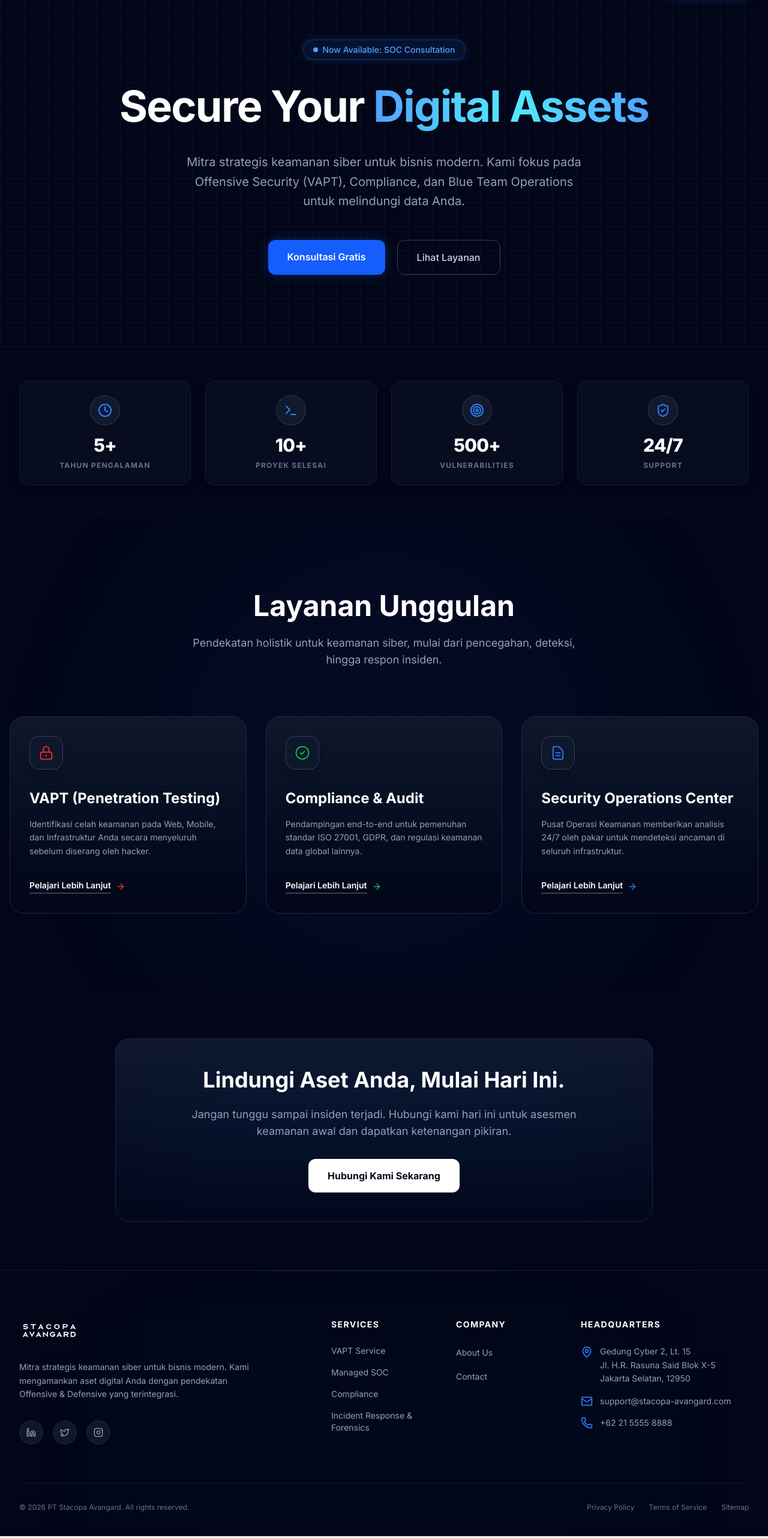
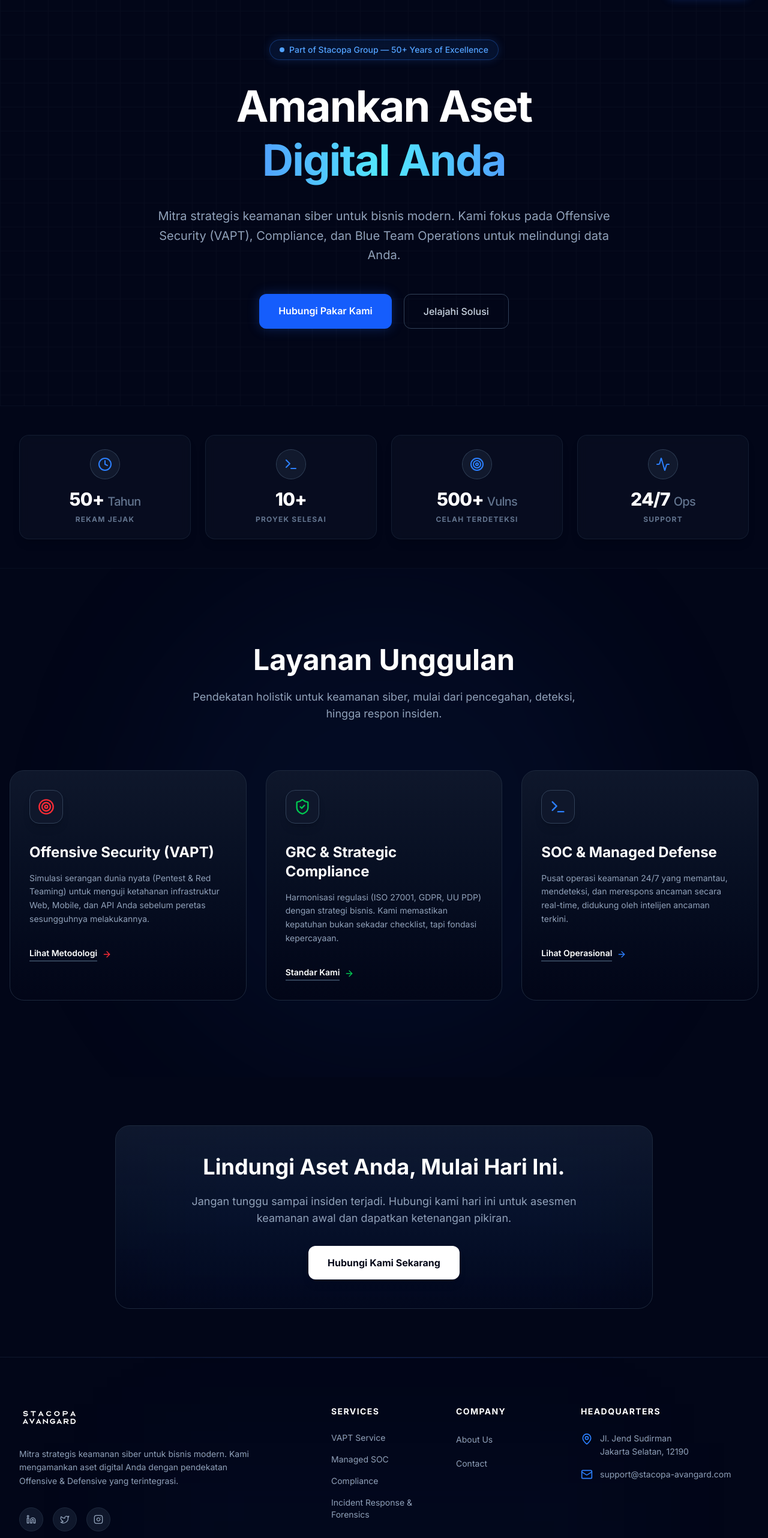
Before and after one commit to fixidn/avg, a Next.js app: page / in a window 1280 px wide. Shown: the part 62-2626 px from the top of the page at 60% size. Built offline with nearby package versions, Linux system fonts and the light colour scheme.

Commit message:
Update Page

```diff
--- a/src/app/contact/page.tsx
+++ b/src/app/contact/page.tsx
@@ -132,12 +132,10 @@ export default function ContactPage() {
   return (
     <div className="bg-slate-950 min-h-screen relative overflow-hidden flex flex-col justify-center py-20 px-4 sm:px-6 lg:px-8 selection:bg-blue-500/30 selection:text-blue-200">
 
-      {/* Background Effect */}
       <div className="absolute top-0 left-1/2 -translate-x-1/2 w-[800px] h-[800px] bg-blue-900/10 blur-[120px] rounded-full pointer-events-none -z-10"></div>
 
       <div className="max-w-7xl mx-auto w-full relative z-10">
 
-        {/* Header Title */}
         <div className="text-center mb-12 lg:mb-16">
           <div className="inline-flex items-center justify-center p-2 bg-slate-900/50 rounded-full mb-6 border border-slate-800 backdrop-blur-sm">
              <span className="w-2 h-2 rounded-full bg-green-500 mr-2 animate-pulse"></span>
@@ -153,10 +151,8 @@ export default function ContactPage() {
 
         <div className="grid grid-cols-1 lg:grid-cols-12 gap-8 lg:gap-12 items-start">
 
-          {/* KOLOM KIRI: INFO KONTAK */}
           <div className="lg:col-span-5 space-y-6 order-2 lg:order-1">
             <div className="bg-slate-900/60 backdrop-blur-md border border-slate-800 rounded-3xl p-8 space-y-8 hover:border-slate-700 transition-colors shadow-xl">
-               {/* Address */}
                <div className="flex items-start group">
                   <div className="p-3 bg-blue-500/10 rounded-xl border border-blue-500/20 mr-5 group-hover:bg-blue-500/20 transition-colors">
                      <MapPin className="h-6 w-6 text-blue-500" />
@@ -164,16 +160,14 @@ export default function ContactPage() {
                   <div>
                      <p className="text-white font-bold text-lg mb-1">Headquarters</p>
                      <p className="text-slate-400 leading-relaxed text-sm">
-                       Gedung Cyber 2, Lt. 15<br/>
-                       Jl. H.R. Rasuna Said Blok X-5<br/>
-                       Jakarta Selatan, 12950
+                       Jl. Jend Sudirman<br/>
+                       Jakarta Selatan, 12190
                      </p>
                   </div>
                </div>
 
                <div className="w-full h-px bg-slate-800/50"></div>
 
-               {/* Email */}
                <div className="flex items-start group">
                   <div className="p-3 bg-blue-500/10 rounded-xl border border-blue-500/20 mr-5 group-hover:bg-blue-500/20 transition-colors">
                      <Mail className="h-6 w-6 text-blue-500" />
@@ -193,7 +187,6 @@ export default function ContactPage() {
             </div>
           </div>
 
-          {/* KOLOM KANAN: FORM */}
           <div className="lg:col-span-7 order-1 lg:order-2">
             <div className="bg-slate-900/80 backdrop-blur-xl border border-slate-800 rounded-3xl p-8 md:p-10 shadow-2xl relative overflow-hidden">
                <div className="absolute top-0 left-0 w-full h-1 bg-gradient-to-r from-blue-500 via-cyan-500 to-blue-500 opacity-50"></div>
@@ -217,7 +210,6 @@ export default function ContactPage() {
                ) : (
                  <form onSubmit={handleSubmit} className="space-y-6" noValidate>
 
-                   {/* Row 1: Name & Email */}
                    <div className="grid grid-cols-1 md:grid-cols-2 gap-6">
                       <div className="space-y-2">
                          <label htmlFor="name" className="text-sm font-semibold text-slate-300 ml-1">Nama Lengkap <span className="text-red-500">*</span></label>
@@ -254,7 +246,6 @@ export default function ContactPage() {
                       </div>
                    </div>
 
-                   {/* Row 2: Phone & Service */}
                    <div className="grid grid-cols-1 md:grid-cols-2 gap-6">
                       <div className="space-y-2">
                          <label htmlFor="phone" className="text-sm font-semibold text-slate-300 ml-1">
@@ -296,7 +287,6 @@ export default function ContactPage() {
                       </div>
                    </div>
 
-                   {/* Message */}
                    <div className="space-y-2">
                      <label htmlFor="message" className="text-sm font-semibold text-slate-300 ml-1">Detail Kebutuhan / Pesan <span className="text-red-500">*</span></label>
                      <textarea
@@ -314,7 +304,6 @@ export default function ContactPage() {
                      )}
                    </div>
 
-                   {/* Submit Button */}
                    <button
                      type="submit"
                      disabled={formStatus === 'submitting'}
--- a/src/app/page.tsx
+++ b/src/app/page.tsx
@@ -1,5 +1,5 @@
 import Link from 'next/link';
-import { ShieldCheck, Target, Terminal, Clock, ArrowRight } from 'lucide-react';
+import { ShieldCheck, Target, Terminal, Clock, ArrowRight, Lock, Activity, Globe } from 'lucide-react';
 
 export default function Home() {
   return (
@@ -10,7 +10,7 @@ export default function Home() {
       ========================================= */}
       <section className="relative flex flex-col items-center justify-center pt-32 pb-32 px-4 text-center overflow-hidden">
 
-        <div className="absolute inset-0 z-0 opacity-20 pointer-events-none"
+        <div className="absolute inset-0 z-0 opacity-10 pointer-events-none"
              style={{
                backgroundImage: 'linear-gradient(#334155 1px, transparent 1px), linear-gradient(to right, #334155 1px, transparent 1px)',
                backgroundSize: '40px 40px'
@@ -20,16 +20,19 @@ export default function Home() {
         <div className="absolute inset-0 z-0 bg-[radial-gradient(circle_at_center,_var(--tw-gradient-stops))] from-slate-900/0 via-slate-950/60 to-slate-950 pointer-events-none"></div>
 
         <div className="relative z-10 max-w-5xl mx-auto">
-          <div className="inline-flex items-center rounded-full border border-blue-500/30 bg-blue-500/10 px-4 py-1.5 text-sm font-medium text-blue-400 mb-8 backdrop-blur-md shadow-[0_0_15px_rgba(59,130,246,0.2)]">
+          <div className="inline-flex items-center rounded-full border border-blue-500/30 bg-blue-500/10 px-4 py-1.5 text-sm font-medium text-blue-400 mb-8 backdrop-blur-md shadow-[0_0_15px_rgba(59,130,246,0.2)] animate-fade-in-up">
             <span className="flex h-2 w-2 rounded-full bg-blue-400 mr-2 animate-pulse"></span>
-            Now Available: SOC Consultation
+            Part of Stacopa Group — 50+ Years of Excellence
           </div>
 
           <h1 className="text-5xl md:text-7xl font-bold mb-8 text-white tracking-tight leading-tight">
-            Secure Your <span className="text-transparent bg-clip-text bg-gradient-to-r from-blue-400 via-cyan-300 to-blue-400 animate-gradient-x">Digital Assets</span>
+            Amankan Aset <br />
+            <span className="text-transparent bg-clip-text bg-gradient-to-r from-blue-400 via-cyan-300 to-blue-400 animate-gradient-x">
+              Digital Anda
+            </span>
           </h1>
 
-          <p className="text-lg md:text-xl text-slate-400 max-w-2xl mx-auto mb-12 leading-relaxed">
+          <p className="text-lg md:text-xl text-slate-400 max-w-3xl mx-auto mb-12 leading-relaxed">
             Mitra strategis keamanan siber untuk bisnis modern. Kami fokus pada Offensive Security (VAPT), Compliance, dan Blue Team Operations untuk melindungi data Anda.
           </p>
 
@@ -38,29 +41,29 @@ export default function Home() {
               href="/contact"
               className="px-8 py-4 bg-blue-600 text-white rounded-xl font-semibold hover:bg-blue-500 transition-all shadow-[0_0_20px_rgba(37,99,235,0.3)] hover:shadow-[0_0_30px_rgba(37,99,235,0.5)] hover:-translate-y-1"
             >
-              Konsultasi Gratis
+              Hubungi Pakar Kami
             </Link>
             <Link
               href="/services"
               className="px-8 py-4 border border-slate-700 text-slate-300 rounded-xl font-medium hover:bg-slate-800 hover:text-white transition-all hover:border-slate-500 hover:-translate-y-1"
             >
-              Lihat Layanan
+              Jelajahi Solusi
             </Link>
           </div>
         </div>
       </section>
 
       {/* =========================================
-          2. STATS SECTION
+          2. STATS SECTION (Updated Logic)
       ========================================= */}
       <section className="bg-slate-950 relative z-10 py-12 border-y border-slate-900/50">
         <div className="max-w-7xl mx-auto px-4 sm:px-6 lg:px-8">
           <div className="grid grid-cols-2 md:grid-cols-4 gap-6">
             {[
-              { label: 'Tahun Pengalaman', value: '5+', icon: Clock },
+              { label: 'Rekam Jejak', value: '50+', suffix: 'Tahun', icon: Clock },
               { label: 'Proyek Selesai', value: '10+', icon: Terminal },
-              { label: 'Vulnerabilities', value: '500+', icon: Target },
-              { label: 'Support', value: '24/7', icon: ShieldCheck },
+              { label: 'Celah Terdeteksi', value: '500+', suffix: 'Vulns', icon: Target },
+              { label: 'Support', value: '24/7', suffix: 'Ops', icon: Activity },
             ].map((stat, idx) => (
               <div
                 key={idx}
@@ -70,7 +73,9 @@ export default function Home() {
                   <stat.icon className="w-6 h-6 text-blue-500 group-hover:text-blue-400" />
                 </div>
 
-                <div className="text-3xl font-extrabold text-white mb-2 tracking-tight">{stat.value}</div>
+                <div className="text-3xl font-extrabold text-white mb-2 tracking-tight">
+                  {stat.value} <span className="text-xl font-medium text-slate-500">{stat.suffix}</span>
+                </div>
                 <div className="text-xs text-slate-500 uppercase tracking-widest font-bold group-hover:text-slate-400 transition-colors">{stat.label}</div>
               </div>
             ))}
@@ -87,78 +92,72 @@ export default function Home() {
         <div className="max-w-7xl mx-auto relative">
           <div className="text-center mb-20">
             <h2 className="text-3xl md:text-5xl font-bold text-white mb-6">Layanan Unggulan</h2>
-            <p className="text-slate-400 max-w-2xl mx-auto text-lg">Pendekatan holistik untuk keamanan siber, mulai dari pencegahan, deteksi, hingga respon insiden.</p>
+            <p className="text-slate-400 max-w-2xl mx-auto text-lg">
+              Pendekatan holistik untuk keamanan siber, mulai dari pencegahan, deteksi, hingga respon insiden.
+            </p>
           </div>
 
           <div className="grid md:grid-cols-3 gap-8">
 
+            {/* Card 1: VAPT / Offensive */}
             <div className="relative group p-8 rounded-3xl bg-gradient-to-b from-slate-900 to-slate-950 border border-slate-800 hover:border-red-500/50 transition-all duration-500 hover:-translate-y-2 hover:shadow-2xl hover:shadow-red-900/10">
-              <div className="absolute top-0 right-0 p-8 opacity-10 group-hover:opacity-20 transition-opacity">
-              </div>
-
               <div className="absolute top-8 left-8 w-20 h-20 bg-red-500/20 blur-2xl rounded-full opacity-0 group-hover:opacity-100 transition-opacity duration-500"></div>
 
               <div className="relative w-14 h-14 bg-slate-900 border border-slate-700 rounded-2xl flex items-center justify-center mb-8 group-hover:scale-110 group-hover:border-red-500/50 transition-all duration-300 shadow-lg">
-                <svg className="w-7 h-7 text-red-500 group-hover:drop-shadow-[0_0_8px_rgba(239,68,68,0.6)] transition-all" fill="none" viewBox="0 0 24 24" stroke="currentColor">
-                  <path strokeLinecap="round" strokeLinejoin="round" strokeWidth={1.5} d="M12 15v2m-6 4h12a2 2 0 002-2v-6a2 2 0 00-2-2H6a2 2 0 00-2 2v6a2 2 0 002 2zm10-10V7a4 4 0 00-8 0v4h8z" />
-                </svg>
+                <Target className="w-7 h-7 text-red-500 group-hover:drop-shadow-[0_0_8px_rgba(239,68,68,0.6)] transition-all" />
               </div>
 
               <h3 className="text-2xl font-bold text-white mb-4 group-hover:text-red-400 transition-colors">
-                VAPT (Penetration Testing)
+                Offensive Security (VAPT)
               </h3>
               <p className="text-slate-400 leading-relaxed mb-8 text-sm">
-                Identifikasi celah keamanan pada Web, Mobile, dan Infrastruktur Anda secara menyeluruh sebelum diserang oleh hacker.
+                Simulasi serangan dunia nyata (Pentest & Red Teaming) untuk menguji ketahanan infrastruktur Web, Mobile, dan API Anda sebelum peretas sesungguhnya melakukannya.
               </p>
 
               <Link href="/services/vapt" className="inline-flex items-center text-sm font-semibold text-white group/link">
-                <span className="border-b-2 border-slate-700 pb-0.5 group-hover/link:border-red-500 transition-all">Pelajari Lebih Lanjut</span>
+                <span className="border-b-2 border-slate-700 pb-0.5 group-hover/link:border-red-500 transition-all">Lihat Metodologi</span>
                 <ArrowRight className="ml-2 w-4 h-4 transform group-hover/link:translate-x-1 transition-transform text-red-500" />
               </Link>
             </div>
 
+            {/* Card 2: Compliance / GRC */}
             <div className="relative group p-8 rounded-3xl bg-gradient-to-b from-slate-900 to-slate-950 border border-slate-800 hover:border-green-500/50 transition-all duration-500 hover:-translate-y-2 hover:shadow-2xl hover:shadow-green-900/10">
-
               <div className="absolute top-8 left-8 w-20 h-20 bg-green-500/20 blur-2xl rounded-full opacity-0 group-hover:opacity-100 transition-opacity duration-500"></div>
 
               <div className="relative w-14 h-14 bg-slate-900 border border-slate-700 rounded-2xl flex items-center justify-center mb-8 group-hover:scale-110 group-hover:border-green-500/50 transition-all duration-300 shadow-lg">
-                <svg className="w-7 h-7 text-green-500 group-hover:drop-shadow-[0_0_8px_rgba(34,197,94,0.6)] transition-all" fill="none" viewBox="0 0 24 24" stroke="currentColor">
-                  <path strokeLinecap="round" strokeLinejoin="round" strokeWidth={1.5} d="M9 12l2 2 4-4m6 2a9 9 0 11-18 0 9 9 0 0118 0z" />
-                </svg>
+                <ShieldCheck className="w-7 h-7 text-green-500 group-hover:drop-shadow-[0_0_8px_rgba(34,197,94,0.6)] transition-all" />
               </div>
 
               <h3 className="text-2xl font-bold text-white mb-4 group-hover:text-green-400 transition-colors">
-                Compliance & Audit
+                GRC & Strategic Compliance
               </h3>
               <p className="text-slate-400 leading-relaxed mb-8 text-sm">
-                Pendampingan end-to-end untuk pemenuhan standar ISO 27001, GDPR, dan regulasi keamanan data global lainnya.
+                Harmonisasi regulasi (ISO 27001, GDPR, UU PDP) dengan strategi bisnis. Kami memastikan kepatuhan bukan sekadar checklist, tapi fondasi kepercayaan.
               </p>
 
               <Link href="/services/compliance" className="inline-flex items-center text-sm font-semibold text-white group/link">
-                <span className="border-b-2 border-slate-700 pb-0.5 group-hover/link:border-green-500 transition-all">Pelajari Lebih Lanjut</span>
+                <span className="border-b-2 border-slate-700 pb-0.5 group-hover/link:border-green-500 transition-all">Standar Kami</span>
                 <ArrowRight className="ml-2 w-4 h-4 transform group-hover/link:translate-x-1 transition-transform text-green-500" />
               </Link>
             </div>
 
+            {/* Card 3: SOC / Managed Defense */}
             <div className="relative group p-8 rounded-3xl bg-gradient-to-b from-slate-900 to-slate-950 border border-slate-800 hover:border-blue-500/50 transition-all duration-500 hover:-translate-y-2 hover:shadow-2xl hover:shadow-blue-900/10">
-
               <div className="absolute top-8 left-8 w-20 h-20 bg-blue-500/20 blur-2xl rounded-full opacity-0 group-hover:opacity-100 transition-opacity duration-500"></div>
 
               <div className="relative w-14 h-14 bg-slate-900 border border-slate-700 rounded-2xl flex items-center justify-center mb-8 group-hover:scale-110 group-hover:border-blue-500/50 transition-all duration-300 shadow-lg">
-                <svg className="w-7 h-7 text-blue-500 group-hover:drop-shadow-[0_0_8px_rgba(59,130,246,0.6)] transition-all" fill="none" viewBox="0 0 24 24" stroke="currentColor">
-                  <path strokeLinecap="round" strokeLinejoin="round" strokeWidth={1.5} d="M9 12h6m-6 4h6m2 5H7a2 2 0 01-2-2V5a2 2 0 012-2h5.586a1 1 0 01.707.293l5.414 5.414a1 1 0 01.293.707V19a2 2 0 01-2 2z" />
-                </svg>
+                <Terminal className="w-7 h-7 text-blue-500 group-hover:drop-shadow-[0_0_8px_rgba(59,130,246,0.6)] transition-all" />
               </div>
 
               <h3 className="text-2xl font-bold text-white mb-4 group-hover:text-blue-400 transition-colors">
-                Security Operations Center
+                SOC & Managed Defense
               </h3>
               <p className="text-slate-400 leading-relaxed mb-8 text-sm">
-                Pusat Operasi Keamanan memberikan analisis 24/7 oleh pakar untuk mendeteksi ancaman di seluruh infrastruktur.
+                Pusat operasi keamanan 24/7 yang memantau, mendeteksi, dan merespons ancaman secara real-time, didukung oleh intelijen ancaman terkini.
               </p>
 
               <Link href="/services/soc" className="inline-flex items-center text-sm font-semibold text-white group/link">
-                <span className="border-b-2 border-slate-700 pb-0.5 group-hover/link:border-blue-500 transition-all">Pelajari Lebih Lanjut</span>
+                <span className="border-b-2 border-slate-700 pb-0.5 group-hover/link:border-blue-500 transition-all">Lihat Operasional</span>
                 <ArrowRight className="ml-2 w-4 h-4 transform group-hover/link:translate-x-1 transition-transform text-blue-500" />
               </Link>
             </div>
--- a/src/app/privacy/page.tsx
+++ b/src/app/privacy/page.tsx
@@ -111,7 +111,7 @@ export default function PrivacyPage() {
             </p>
             <div className="space-y-2 text-slate-300">
               <p><strong className="text-white">Email:</strong> privacy@avangard.id</p>
-              <p><strong className="text-white">Alamat:</strong> Gedung Cyber 2, Lt. 15, Jl. H.R. Rasuna Said Blok X-5, Jakarta Selatan</p>
+              <p><strong className="text-white">Alamat:</strong> Jl. Jend Sudirman, Jakarta Selatan</p>
             </div>
             <div className="mt-8">
               <Link href="/contact" className="text-blue-500 hover:text-blue-400 font-semibold hover:underline">
--- a/src/components/Footer.tsx
+++ b/src/components/Footer.tsx
@@ -80,12 +80,7 @@ const Footer = () => {
               <li>
                 <Link href="/about" className="text-slate-400 hover:text-blue-400 transition-colors text-sm">About Us</Link>
               </li>
-              {/* <li>
-                <Link href="/blog" className="text-slate-400 hover:text-blue-400 transition-colors text-sm">Insights & Blog</Link>
-              </li> */}
-              {/* <li>
-                <Link href="/careers" className="text-slate-400 hover:text-blue-400 transition-colors text-sm">Careers</Link>
-              </li> */}
+
               <li>
                 <Link href="/contact" className="text-slate-400 hover:text-blue-400 transition-colors text-sm">Contact</Link>
               </li>
@@ -98,9 +93,8 @@ const Footer = () => {
               <li className="flex items-start">
                 <MapPin className="w-5 h-5 text-blue-500 mr-3 mt-0.5 flex-shrink-0" />
                 <span className="text-slate-400 text-sm leading-relaxed">
-                  Gedung Cyber 2, Lt. 15<br/>
-                  Jl. H.R. Rasuna Said Blok X-5<br/>
-                  Jakarta Selatan, 12950
+                  Jl. Jend Sudirman<br/>
+                  Jakarta Selatan, 12190
                 </span>
               </li>
               <li className="flex items-center">
@@ -109,12 +103,7 @@ const Footer = () => {
                   support@stacopa-avangard.com
                 </a>
               </li>
-              <li className="flex items-center">
-                <Phone className="w-5 h-5 text-blue-500 mr-3 flex-shrink-0" />
-                <span className="text-slate-400 text-sm">
-                  +62 21 5555 8888
-                </span>
-              </li>
+
             </ul>
           </div>
 
@@ -132,9 +121,6 @@ const Footer = () => {
             <Link href="/terms" className="text-slate-500 hover:text-slate-300 text-xs transition-colors">
               Terms of Service
             </Link>
-            <Link href="/sitemap" className="text-slate-500 hover:text-slate-300 text-xs transition-colors">
-              Sitemap
-            </Link>
           </div>
         </div>
 
```
